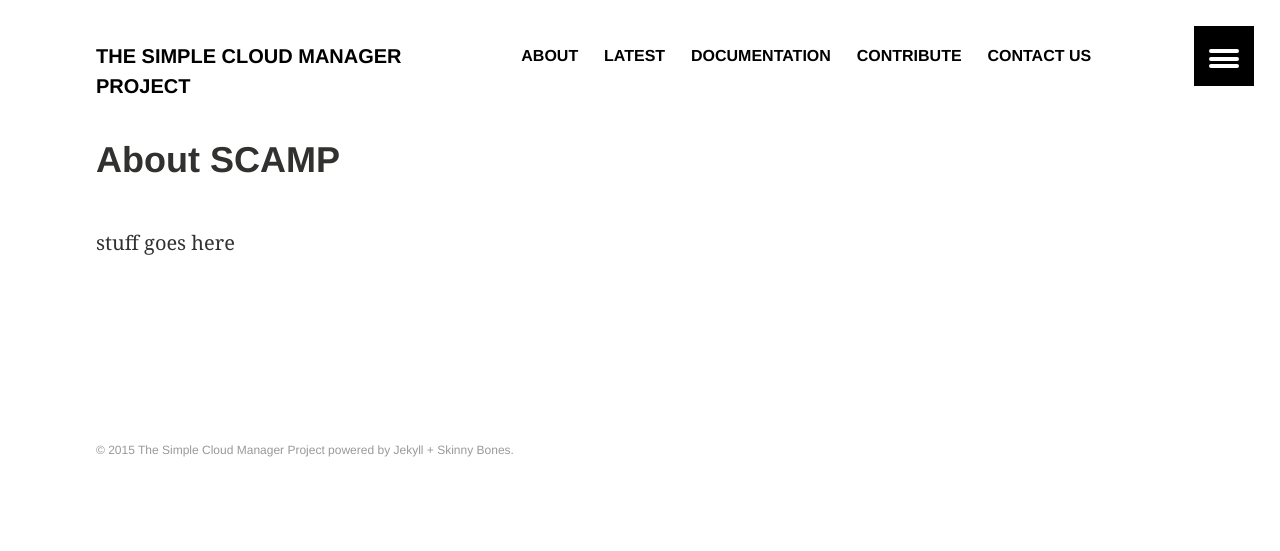
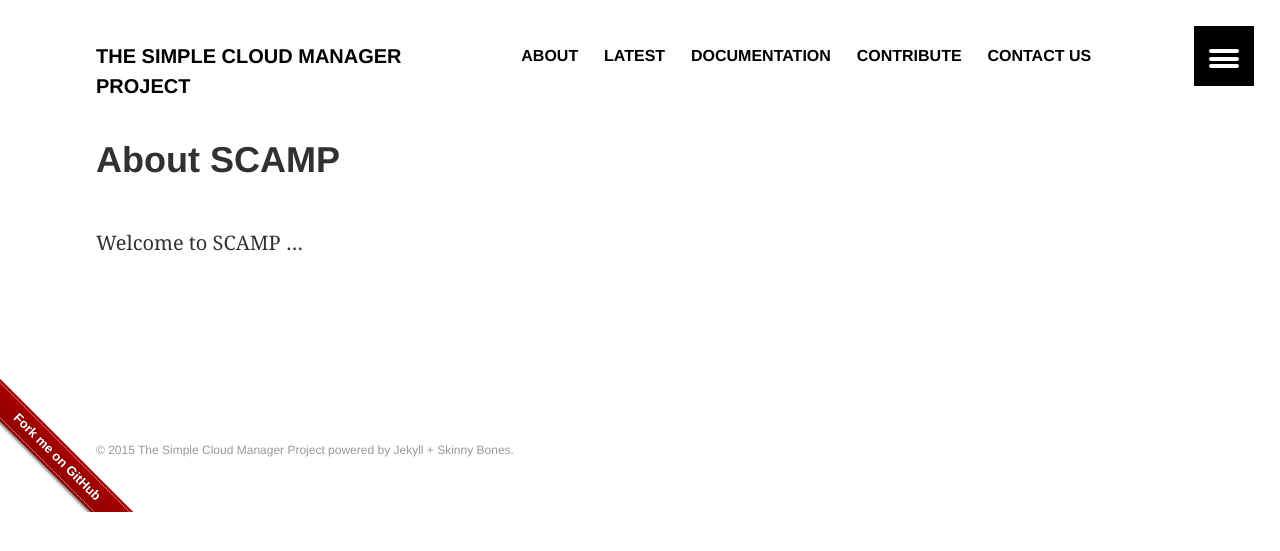
Before and after one commit to brentstineman/SimpleCloudManagerProject.github.io, a Jekyll site: the page built from index.md, in a window 1280 px wide. Shown: the top 551 px of the page. Built offline with Jekyll 4.4.1, drawn with Linux system fonts in a browser that asks for light colours.

Commit message:
add 'fork me on git..

```diff
--- a/_includes/footer.html
+++ b/_includes/footer.html
@@ -1,4 +1,11 @@
 <footer role="contentinfo" id="site-footer">
+    <!-- BOTTOM LEFT RIBBON: START COPYING HERE -->
+    <div class="github-fork-ribbon-wrapper left-bottom">
+        <div class="github-fork-ribbon">
+            <a href="https://github.com/SimpleCloudManagerProject/Prerelease">Fork me on GitHub</a>
+        </div>
+    </div>
+    <!-- BOTTOM LEFT RIBBON: END COPYING HERE -->
 	<nav role="navigation" class="menu bottom-menu">
 		<ul class="menu-item">
 		{% for link in site.data.footer %}
--- a/_layouts/default.html
+++ b/_layouts/default.html
@@ -43,6 +43,7 @@
       <script src="{{ site.url }}/js/vendor/respond.min.js"></script>
     <![endif]-->
 
+	<link rel="stylesheet" href="{{ site.url }}/css/gh-fork-ribbon.css" />
   </head>
 
   <body>
--- /dev/null
+++ b/_layouts/forkmehead.html
@@ -0,0 +1,6 @@
+    <!-- START COPYING HERE -->
+    <link rel="stylesheet" href="gh-fork-ribbon.css">
+    <!--[if lt IE 9]>
+        <link rel="stylesheet" href="gh-fork-ribbon.ie.css">
+    <![endif]-->
+    <!-- END COPYING HERE -->
--- /dev/null
+++ b/css/gh-fork-ribbon.css
@@ -0,0 +1,140 @@
+/*!
+ * "Fork me on GitHub" CSS ribbon v0.1.1 | MIT License
+ * https://github.com/simonwhitaker/github-fork-ribbon-css
+*/
+
+/* Left will inherit from right (so we don't need to duplicate code) */
+.github-fork-ribbon {
+  /* The right and left classes determine the side we attach our banner to */
+  position: absolute;
+
+  /* Add a bit of padding to give some substance outside the "stitching" */
+  padding: 2px 0;
+
+  /* Set the base colour */
+  background-color: #a00;
+
+  /* Set a gradient: transparent black at the top to almost-transparent black at the bottom */
+  background-image: -webkit-gradient(linear, left top, left bottom, from(rgba(0, 0, 0, 0)), to(rgba(0, 0, 0, 0.15)));
+  background-image: -webkit-linear-gradient(top, rgba(0, 0, 0, 0), rgba(0, 0, 0, 0.15));
+  background-image: -moz-linear-gradient(top, rgba(0, 0, 0, 0), rgba(0, 0, 0, 0.15));
+  background-image: -ms-linear-gradient(top, rgba(0, 0, 0, 0), rgba(0, 0, 0, 0.15));
+  background-image: -o-linear-gradient(top, rgba(0, 0, 0, 0), rgba(0, 0, 0, 0.15));
+  background-image: linear-gradient(to bottom, rgba(0, 0, 0, 0), rgba(0, 0, 0, 0.15));
+
+  /* Add a drop shadow */
+  -webkit-box-shadow: 0 2px 3px 0 rgba(0, 0, 0, 0.5);
+  -moz-box-shadow: 0 2px 3px 0 rgba(0, 0, 0, 0.5);
+  box-shadow: 0 2px 3px 0 rgba(0, 0, 0, 0.5);
+
+  /* Set the font */
+  font: 700 13px "Helvetica Neue", Helvetica, Arial, sans-serif;
+
+  z-index: 9999;
+  pointer-events: auto;
+}
+
+.github-fork-ribbon a,
+.github-fork-ribbon a:hover {
+  /* Set the text properties */
+  color: #fff;
+  text-decoration: none;
+  text-shadow: 0 -1px rgba(0, 0, 0, 0.5);
+  text-align: center;
+
+  /* Set the geometry. If you fiddle with these you'll also need
+     to tweak the top and right values in .github-fork-ribbon. */
+  width: 200px;
+  line-height: 20px;
+
+  /* Set the layout properties */
+  display: inline-block;
+  padding: 2px 0;
+
+  /* Add "stitching" effect */
+  border-width: 1px 0;
+  border-style: dotted;
+  border-color: #fff;
+  border-color: rgba(255, 255, 255, 0.7);
+}
+
+.github-fork-ribbon-wrapper {
+  width: 150px;
+  height: 150px;
+  position: absolute;
+  overflow: hidden;
+  top: 0;
+  z-index: 9999;
+  pointer-events: none;
+}
+
+.github-fork-ribbon-wrapper.fixed {
+  position: fixed;
+}
+
+.github-fork-ribbon-wrapper.left {
+  left: 0;
+}
+
+.github-fork-ribbon-wrapper.right {
+  right: 0;
+}
+
+.github-fork-ribbon-wrapper.left-bottom {
+  position: fixed;
+  top: inherit;
+  bottom: 0;
+  left: 0;
+}
+
+.github-fork-ribbon-wrapper.right-bottom {
+  position: fixed;
+  top: inherit;
+  bottom: 0;
+  right: 0;
+}
+
+.github-fork-ribbon-wrapper.right .github-fork-ribbon {
+  top: 42px;
+  right: -43px;
+
+  -webkit-transform: rotate(45deg);
+  -moz-transform: rotate(45deg);
+  -ms-transform: rotate(45deg);
+  -o-transform: rotate(45deg);
+  transform: rotate(45deg);
+}
+
+.github-fork-ribbon-wrapper.left .github-fork-ribbon {
+  top: 42px;
+  left: -43px;
+
+  -webkit-transform: rotate(-45deg);
+  -moz-transform: rotate(-45deg);
+  -ms-transform: rotate(-45deg);
+  -o-transform: rotate(-45deg);
+  transform: rotate(-45deg);
+}
+
+
+.github-fork-ribbon-wrapper.left-bottom .github-fork-ribbon {
+  top: 80px;
+  left: -43px;
+
+  -webkit-transform: rotate(45deg);
+  -moz-transform: rotate(45deg);
+  -ms-transform: rotate(45deg);
+  -o-transform: rotate(45deg);
+  transform: rotate(45deg);
+}
+
+.github-fork-ribbon-wrapper.right-bottom .github-fork-ribbon {
+  top: 80px;
+  right: -43px;
+
+  -webkit-transform: rotate(-45deg);
+  -moz-transform: rotate(-45deg);
+  -ms-transform: rotate(-45deg);
+  -o-transform: rotate(-45deg);
+  transform: rotate(-45deg);
+}
--- a/index.md
+++ b/index.md
@@ -4,4 +4,4 @@ permalink: /
 title: "About SCAMP"
 ---
 
-stuff goes here
+Welcome to SCAMP ...
```
Also changed, not shown: 1 other file.
